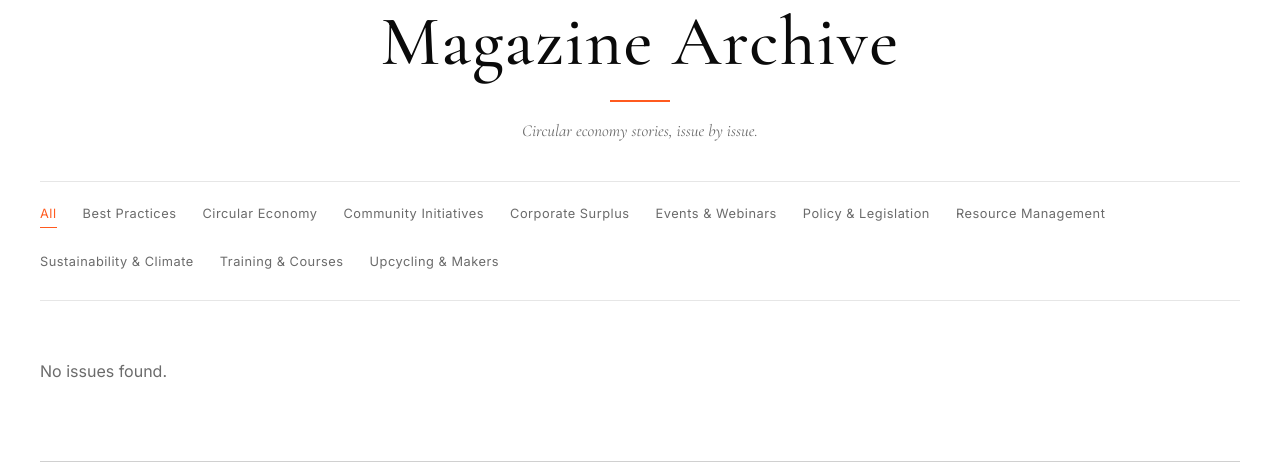
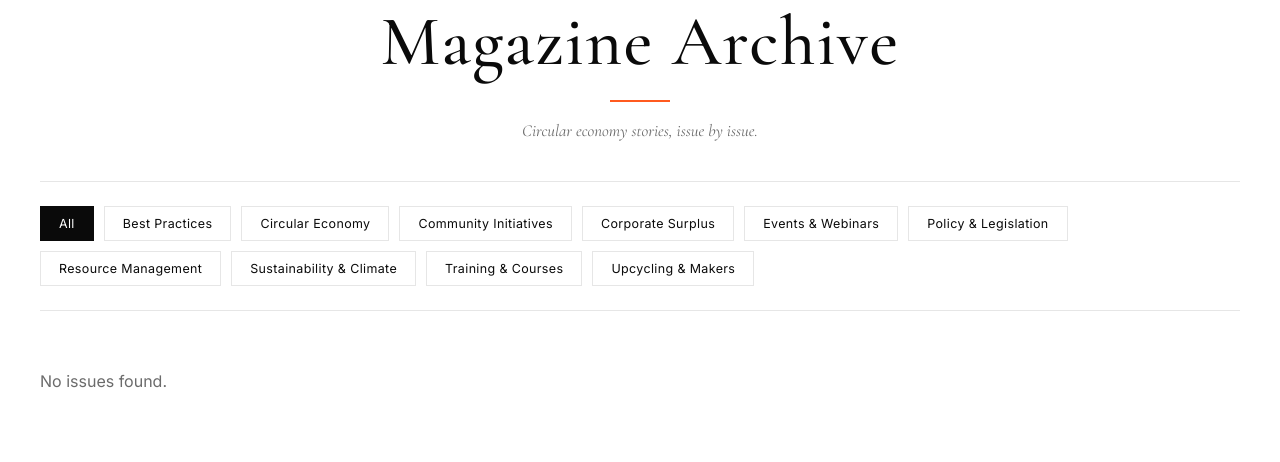
Before and after one commit to CreepyLegend57/callsoso, a Django app: page /magazine/ in a window 1280 px wide. Shown: the part 227-689 px from the top of the page. Run offline with Django 5.2, Linux system fonts and the light colour scheme; data comes from the database, SQL or seed files in the repository; data that the repository does not hold is empty.

Commit message:
Update project

```diff
--- a/website/static/css/magazine.css
+++ b/website/static/css/magazine.css
@@ -87,7 +87,8 @@
 }
 
 /* =========================================================
- TOOLBAR — category tabs + search, horizontal masthead-style nav
+ TOOLBAR — filter pills, shared visual language with Categories.
+ This is the reference implementation Knowledge/Insights will copy.
 ========================================================= */
 .magazine-toolbar {
   display: flex;
@@ -99,17 +100,25 @@
   border-bottom: 1px solid var(--grey-line);
   margin-bottom: 60px;
 }
-.magazine-tabs { display: flex; flex-wrap: wrap; gap: 26px; overflow-x: auto; }
-.magazine-tabs .tab {
-  font-size: 0.8rem;
-  letter-spacing: 0.04em;
-  color: var(--grey);
-  padding-bottom: 6px;
-  border-bottom: 1px solid transparent;
+
+.filter-pills {
+  display: flex;
+  flex-wrap: wrap;
+  gap: 10px;
+}
+.filter-pill {
+  display: inline-block;
+  padding: 9px 18px;
+  border: 1px solid var(--grey-line);
+  background: var(--white);
+  color: var(--black);
+  font-size: 0.78rem;
+  letter-spacing: 0.03em;
   white-space: nowrap;
+  transition: border-color .2s ease, background .2s ease, color .2s ease;
 }
-.magazine-tabs .tab:hover { color: var(--black); }
-.magazine-tabs .tab.active { color: var(--orange); border-bottom-color: var(--orange); }
+.filter-pill:hover { border-color: var(--orange); color: var(--orange); }
+.filter-pill.active { background: var(--black); border-color: var(--black); color: var(--white); }
 
 .search-query-label {
   font-size: 0.82rem;
--- a/website/templates/website/magazine.html
+++ b/website/templates/website/magazine.html
@@ -15,14 +15,14 @@
         <p class="masthead-tagline">Circular economy stories, issue by issue.</p>
     </header>
 
-    <!-- CATEGORY TABS + SEARCH -->
+    <!-- CATEGORY FILTER -->
     <div class="magazine-toolbar">
-        <nav class="magazine-tabs">
+        <nav class="filter-pills">
             <a href="{% url 'website:magazine' %}{% if search_query %}?q={{ search_query|urlencode }}{% endif %}"
-               class="tab {% if not selected_category %}active{% endif %}">All</a>
+               class="filter-pill {% if not selected_category %}active{% endif %}">All</a>
             {% for category in all_categories %}
             <a href="?{% if search_query %}q={{ search_query|urlencode }}&{% endif %}category={{ category.slug }}"
-               class="tab {% if category.slug == selected_category %}active{% endif %}">{{ category.name }}</a>
+               class="filter-pill {% if category.slug == selected_category %}active{% endif %}">{{ category.name }}</a>
             {% endfor %}
         </nav>
         {% if search_query %}
```
Also changed, not shown: Call soso_files/Copy of CoSo Website Wireframe Scope 3 “Switchboard” Loops.png (added).
